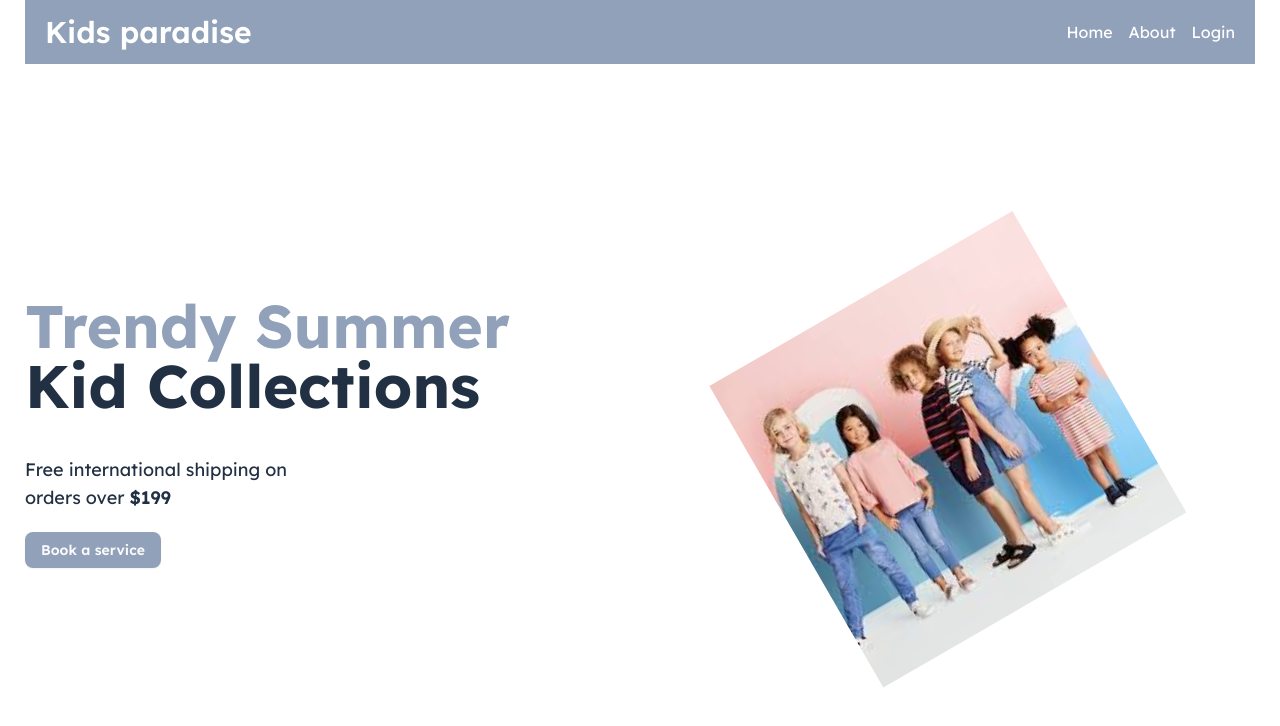
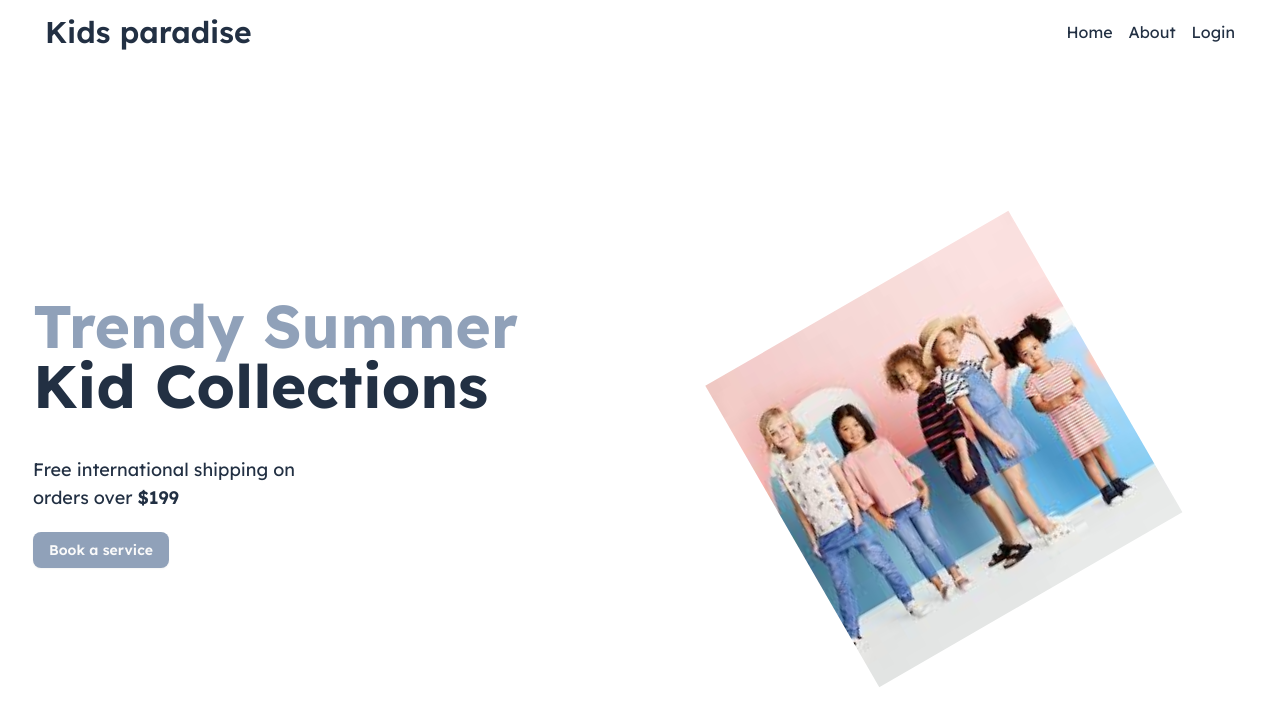
Before and after one commit to zesanahmed/frontEnd-practice, a React (Vite) app: page / in a window 1280 px wide. Shown: the top 726 px of the page. Built offline with nearby package versions, Linux system fonts and the light colour scheme.

Commit message:
Fixed Navbar

```diff
--- a/src/components/layouts/Navbar.tsx
+++ b/src/components/layouts/Navbar.tsx
@@ -2,8 +2,8 @@ import { NavLink } from "react-router-dom";
 
 const Navbar = () => {
   return (
-    <header className="h-16">
-      <nav className="w-full h-full max-w-[1230px] mx-auto flex items-center justify-between px-5 bg-slate-400 text-white">
+    <header className="h-16 fixed z-[999] w-full bg-white">
+      <nav className="w-full h-full max-w-[1230px] mx-auto flex items-center justify-between px-5 text-dark-slate">
         <span className="text-3xl font-semibold">Kids paradise</span>
         <ul className="space-x-4">
           <NavLink to="/">Home</NavLink>
--- a/src/pages/home/HeroSection.tsx
+++ b/src/pages/home/HeroSection.tsx
@@ -22,10 +22,14 @@ const introChildren = {
 };
 
 const kidsImg = {
-  hidden: { y: 0 },
+  hidden: { y: 0, rotate: 0, opacity: 0, scale: 0.4 },
   show: {
     y: 20,
+    rotate: -30,
+    opacity: 1,
+    scale: 1,
     transition: {
+      duration: 1,
       y: {
         duration: 2,
         repeat: Infinity,
@@ -38,7 +42,8 @@ const kidsImg = {
 
 const HeroSection = () => {
   return (
-    <Container className="h-[calc(100vh-64px)] grid grid-cols-1 lg:grid-cols-2 place-content-center">
+    <div className="overflow-hidden">
+      <Container className="h-screen pt-16 grid grid-cols-1 lg:grid-cols-2 place-content-center px-2">
         <motion.div
           variants={intro}
           initial="hidden"
@@ -65,18 +70,15 @@ const HeroSection = () => {
           </motion.div>
         </motion.div>
         <motion.div
-        className="flex items-center justify-center mt-6 lg:mt-0"
+          className="flex items-center justify-center mt-12 lg:mt-0"
           variants={kidsImg}
           initial="hidden"
           animate="show"
         >
-        <img
-          className="lg:w-[350px] -rotate-[30deg]"
-          src={kidCollections}
-          alt=""
-        />
+          <img className="lg:w-[350px] " src={kidCollections} alt="" />
         </motion.div>
       </Container>
+    </div>
   );
 };
 
```
Lines whose indentation alone changed are shown as unchanged.
